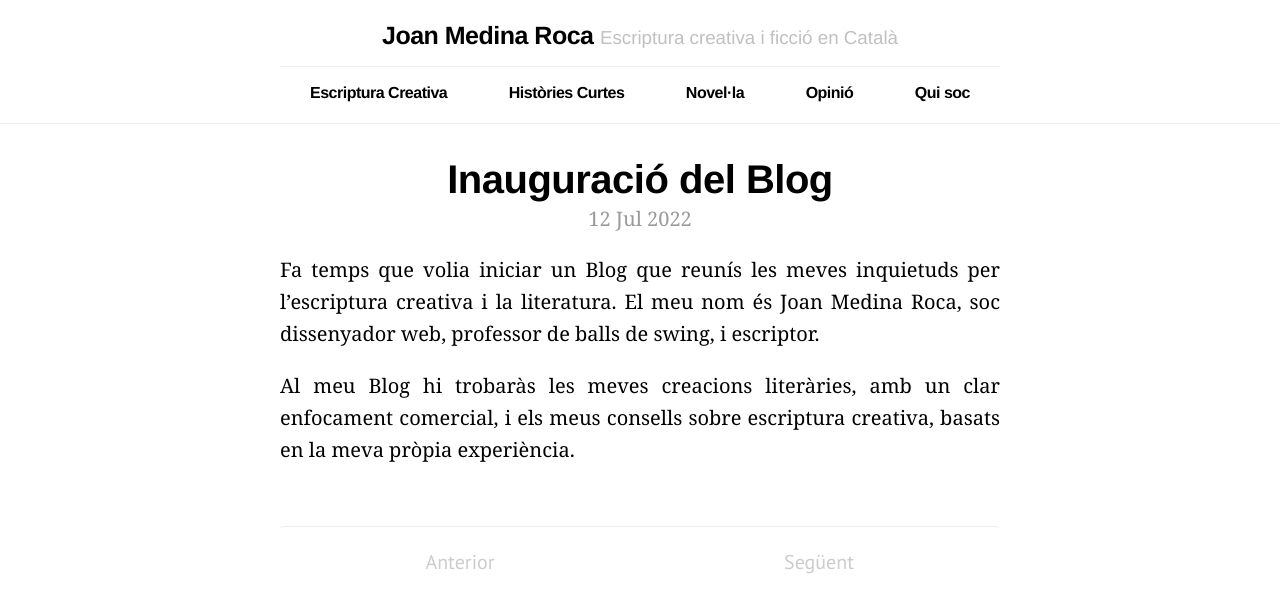
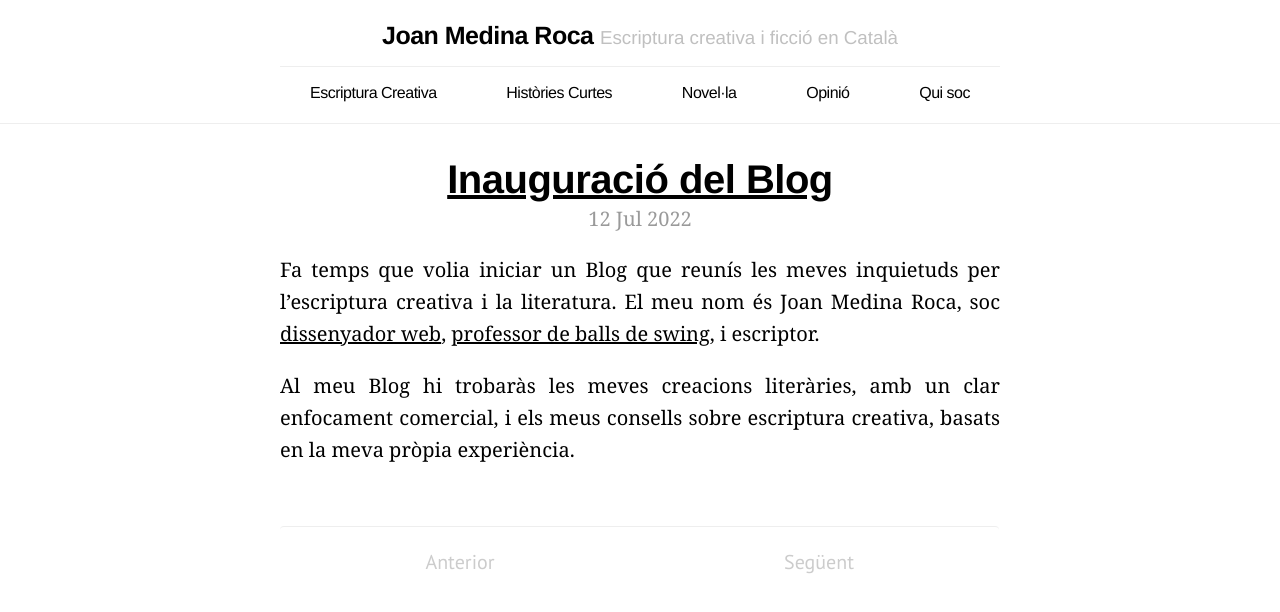
Before and after one commit to joan-medina-roca/blog-jmr-literatura, a Jekyll site: the page built from index.html, in a window 1280 px wide. Shown: the top 612 px of the page. Built offline with Jekyll 4.4.1, drawn with Linux system fonts in a browser that asks for light colours; the list of posts is cut into pages by our own code.

Commit message:
canvis links i menu

```diff
--- a/public/css/lanyon.css
+++ b/public/css/lanyon.css
@@ -115,6 +115,7 @@ p {
 }
 .masthead-title a {
   color: #505050;
+  text-decoration: none;
 }
 .masthead-title small {
   font-size: 75%;
@@ -155,8 +156,13 @@ p {
   justify-content: space-between;
   width: 100%;
   font-size: 0.8rem;
+  font-weight: 400;
   margin-top: 5px;
   margin-bottom: -10px;
+}
+
+.nav-menu a {
+  text-decoration: none;
 }
 
 @media (max-width: 56em) {
--- a/public/css/poole.css
+++ b/public/css/poole.css
@@ -68,7 +68,7 @@ body {
 /* No `:visited` state is required by default (browsers will use `a`) */
 a {
   color: #268bd2;
-  text-decoration: none;
+  text-decoration: underline;
 }
 a strong {
   color: inherit;
```
